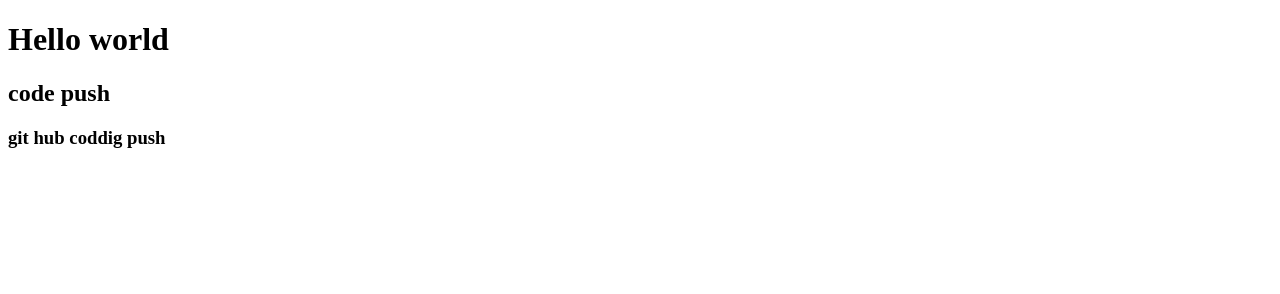
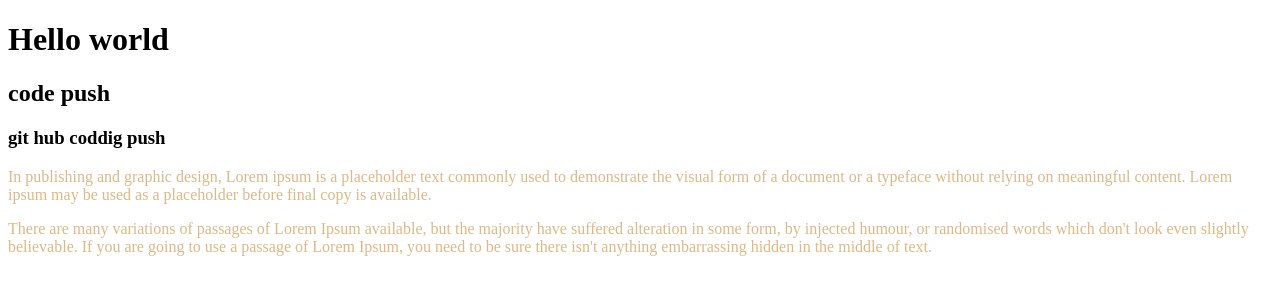
Before and after one commit to mdlimonhassan/my-scond-repo, a plain HTML site: page index.html in a window 1280 px wide. Drawn offline with Linux system fonts and the light colour scheme.

Commit message:
my style input

```diff
--- a/index.html
+++ b/index.html
@@ -5,10 +5,13 @@
     <meta http-equiv="X-UA-Compatible" content="IE=edge">
     <meta name="viewport" content="width=device-width, initial-scale=1.0">
     <title>My Scond Repo</title>
+    <link rel="stylesheet" href="style.css">
 </head>
 <body>
     <h1>Hello world</h1>
     <h2>code push</h2>
     <h3>git hub coddig push</h3>
+    <p>In publishing and graphic design, Lorem ipsum is a placeholder text commonly used to demonstrate the visual form of a document or a typeface without relying on meaningful content. Lorem ipsum may be used as a placeholder before final copy is available.</p>
+    <p>There are many variations of passages of Lorem Ipsum available, but the majority have suffered alteration in some form, by injected humour, or randomised words which don't look even slightly believable. If you are going to use a passage of Lorem Ipsum, you need to be sure there isn't anything embarrassing hidden in the middle of text. </p>
 </body>
 </html>
--- /dev/null
+++ b/style.css
@@ -0,0 +1,3 @@
+p{
+    color: burlywood;
+}
```
